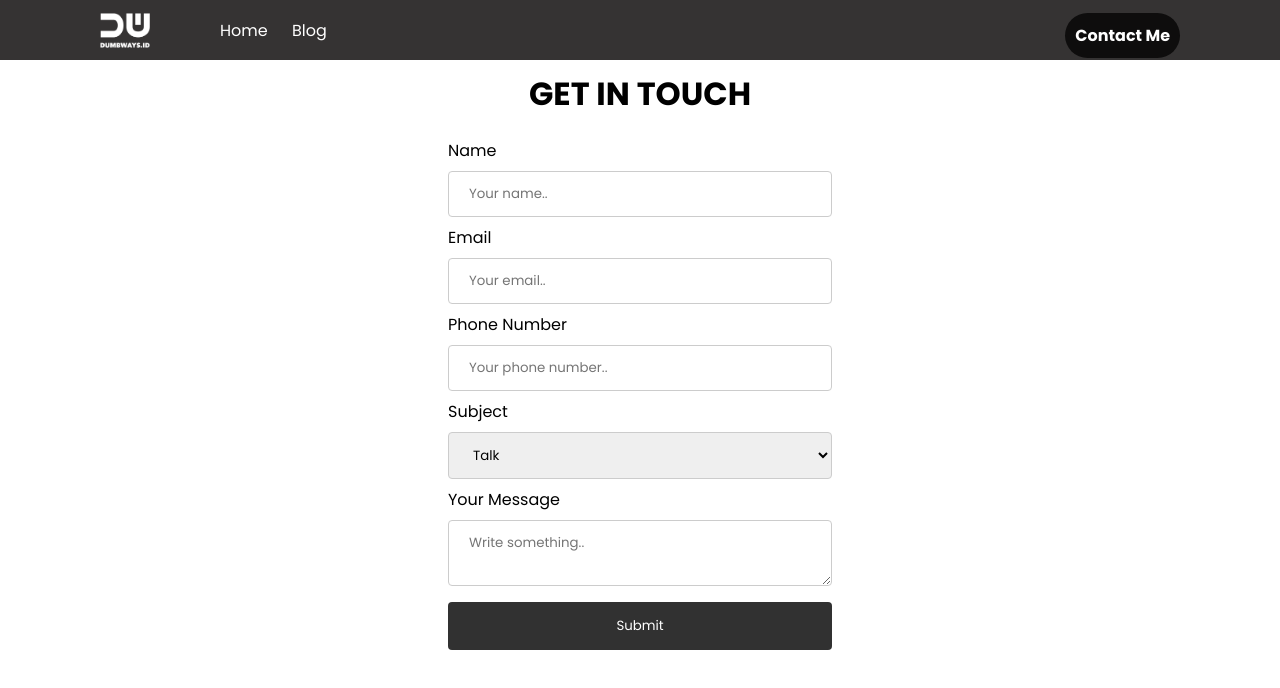
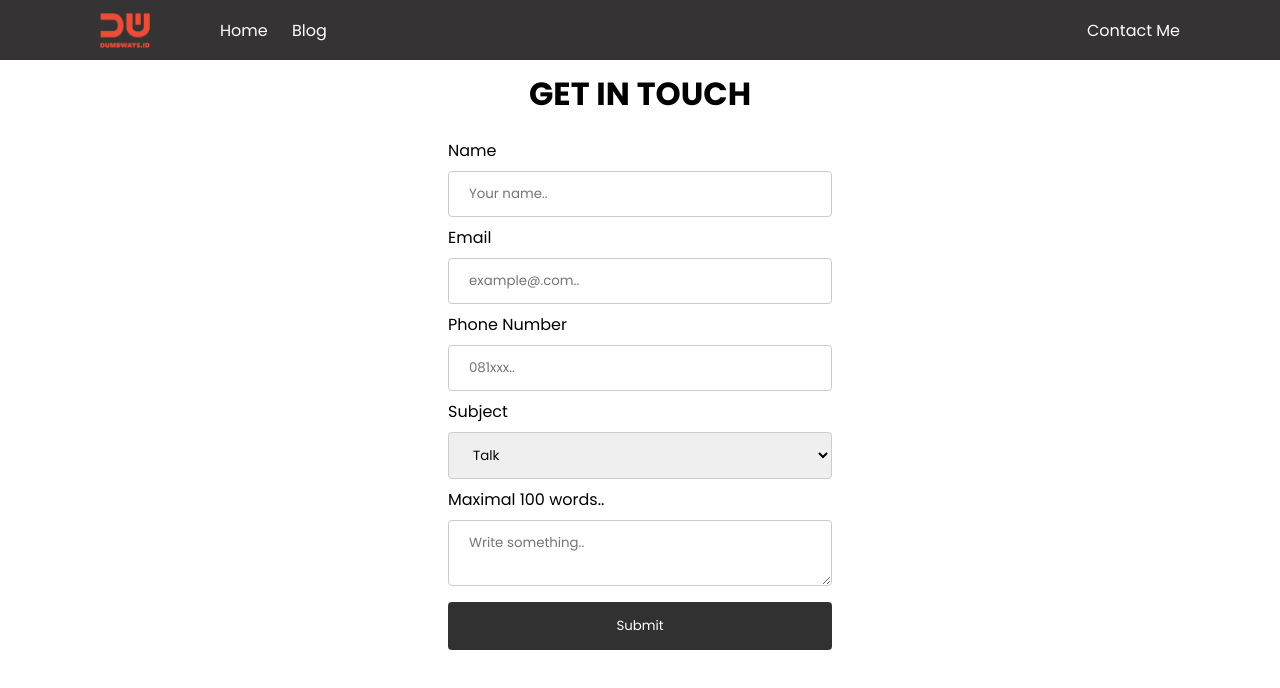
Before and after one commit to nurulanshh/b35-day3-form-submission, a plain HTML site: page contact-me.html in a window 1280 px wide. Drawn offline with Linux system fonts and the light colour scheme.

Commit message:
Update contact-me.html

```diff
--- a/contact-me.html
+++ b/contact-me.html
@@ -8,15 +8,15 @@
     <nav>
       <div class="left-side">
         <a href="index.html"
-          ><img src="assets/brandwhite.png" alt="logo" width="50px" height="35px"
+          ><img src="assets/logo.png" alt="logo" width="50px" height="35px"
         /></a>
         <ul>
           <li><a href="index.html">Home</a></li>
-          <li><a href="#">Blog</a></li>
+          <li><a href="blog.html">Blog</a></li>
         </ul>
       </div>
       <div class="right-side">
-        <a href="contact-me.html" class="active">Contact Me</a>
+        <a href="contact-me.html">Contact Me</a>
       </div>
     </nav>
     <main class="container-contact">
@@ -26,10 +26,10 @@
         <input type="text" id="input-name" placeholder="Your name.." />
 
         <label for="input-email">Email</label>
-        <input type="email" id="input-email" placeholder="Your email.." />
+        <input type="email" id="input-email" placeholder="example@.com.." />
 
         <label for="input-phone">Phone Number</label>
-        <input type="text" id="input-phone" placeholder="Your phone number.." />
+        <input type="text" id="input-phone" placeholder="081xxx.." />
 
         <label for="choose-subject">Subject</label>
         <select id="choose-subject" name="country">
@@ -38,7 +38,7 @@
           <option value="Create Project">Create Project</option>
         </select>
 
-        <label for="input-message">Your Message</label>
+        <label for="input-message">Maximal 100 words..</label>
         <textarea id="input-message" placeholder="Write something.."></textarea>
 
         <button onclick="submitForm()" type="button" class="btn-submit">Submit</button>
```
